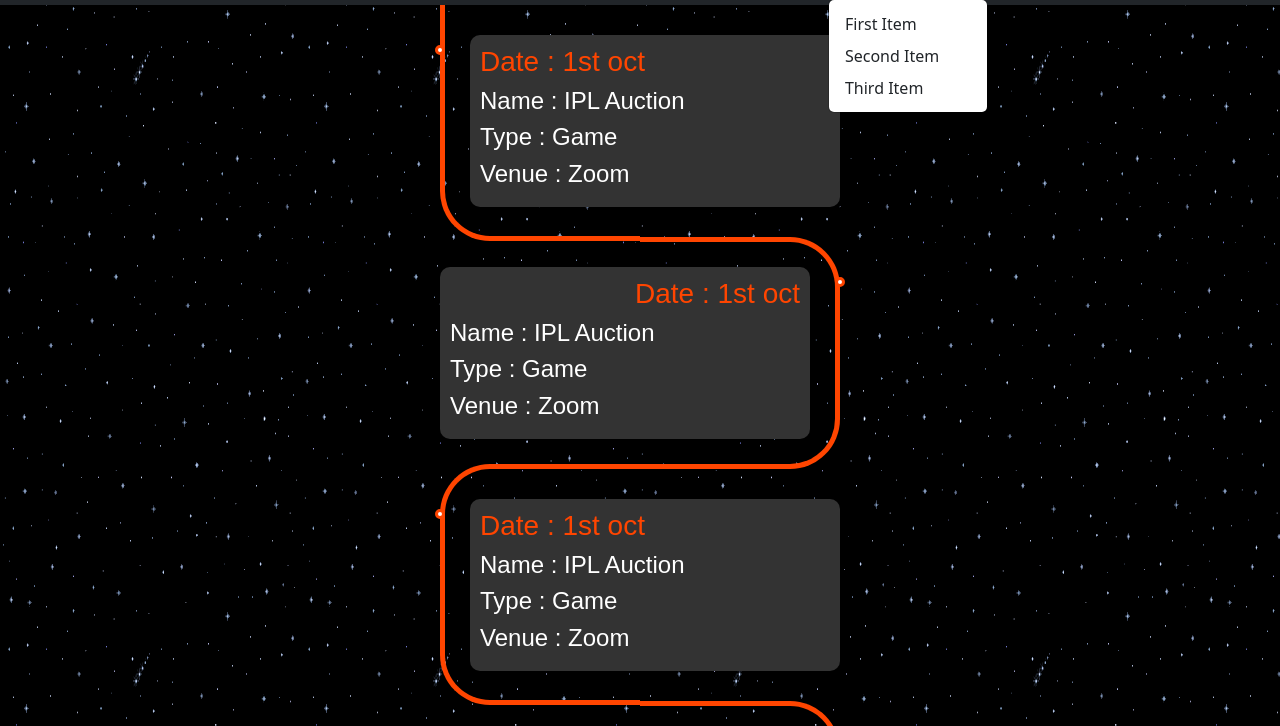
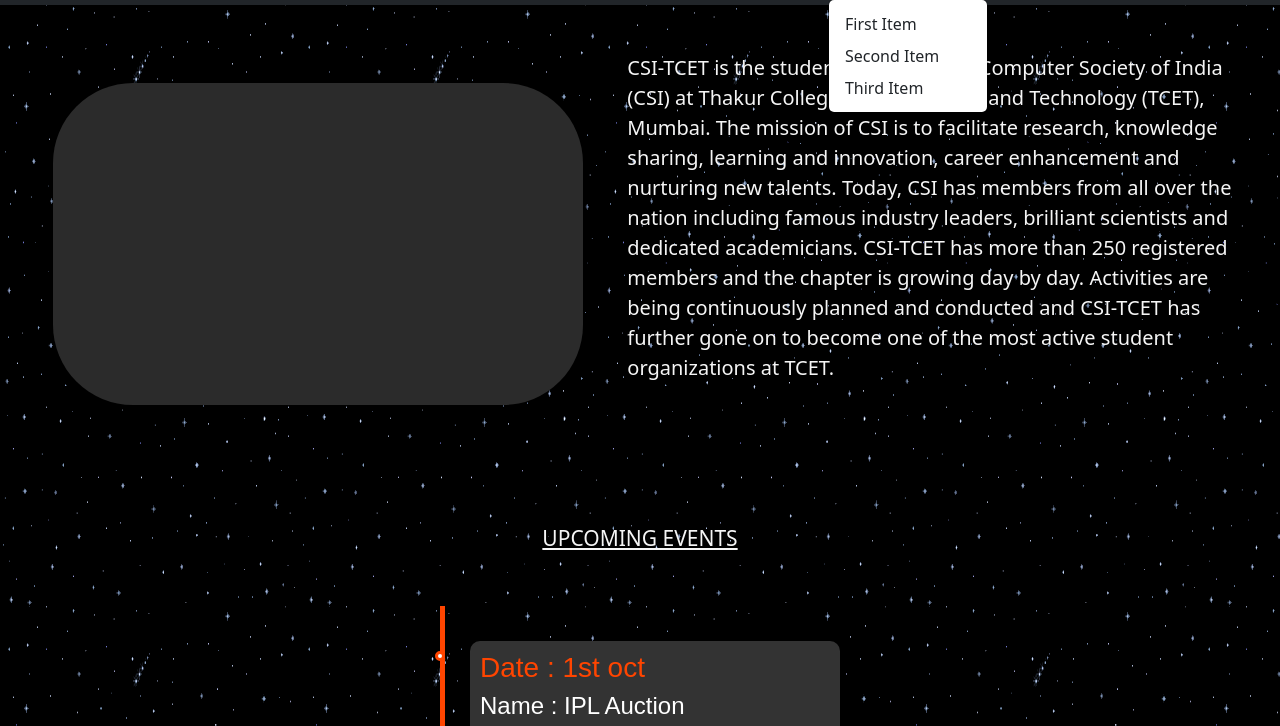
Before and after one commit to kamalika-ghora/CSI-2.0, a plain HTML site: page index.html in a window 1280 px wide. Shown: the part 51-777 px from the top of the page. Drawn offline with nearby package versions, Linux system fonts and the light colour scheme; a script that the page names is missing.

Commit message:
main content added

```diff
--- a/index.html
+++ b/index.html
@@ -17,6 +17,7 @@
 </head>
 
 <body>
+  <!--navbar-->
     <nav class="navbar navbar-dark navbar-expand-md fixed-top bg-dark navbar--apple">
         <div class="container"><button data-bs-toggle="collapse" class="navbar-toggler" data-bs-target="#menu"><span class="visually-hidden">Toggle navigation</span><span class="navbar-toggler-icon"></span></button>
             <div class="collapse navbar-collapse" id="menu">
@@ -35,8 +36,17 @@
             </div>
         </div>
     </nav>
-
-    <!--timeline part-->
+    <!--navbar-->
+    <!--main content-->
+    <div class="maincontent">
+    <div class="flex-container">
+      <div class="flex-box"><img src=""></div>
+      <div class="flex-box1">CSI-TCET is the student branch of the Computer Society of India (CSI) at Thakur College of Engineering and Technology (TCET), Mumbai. The mission of CSI is to facilitate research, knowledge sharing, learning and innovation, career enhancement and nurturing new talents. Today, CSI has members from all over the nation including famous industry leaders, brilliant scientists and dedicated academicians. CSI-TCET has more than 250 registered members and the chapter is growing day by day. Activities are being continuously planned and conducted and CSI-TCET has further gone on to become one of the most active student organizations at TCET.</div>
+    </div>
+  </div>
+<!--main content-->
+<!--timeline part-->
+     <div class="flex-box2">UPCOMING EVENTS</div>
     <div class="maintimelinediv">
     <div class="timeline1">
           <div class="card1">
--- a/maincss.css
+++ b/maincss.css
@@ -121,3 +121,58 @@ body{
   }
 
   /*css for timeline*/
+
+  .flex-container
+{
+    margin-top: 4rem;
+    box-sizing: border-box;
+    width: 100%;
+    height: auto;
+    display: flex;
+    flex-direction: row;
+    flex-wrap: wrap;
+    justify-content: space-evenly;
+    justify-items: left;
+
+}
+
+.flex-box
+{
+    box-sizing: border-box;
+    width: 530px;
+     height: 322px;
+    background: #2B2B2B;
+    color: white;
+    font-size: 25px;
+    text-align: center;
+    border-radius:80px ;
+    margin: 30px;
+}
+
+.flex-box1
+{
+    margin-top: 0rem;
+    width: 630px;
+    /* height: 122px; */
+    background: opaque;
+    color: whitesmoke;
+    font-size: 20px;
+    text-align: left;
+    border-radius:80px ;
+
+}
+
+.flex-box2
+{
+    margin-top: 5rem;
+    background: opaque;
+    color: whitesmoke;
+    font-size: 21px;
+    text-align: center;
+    text-decoration: underline;
+}
+
+.maincontent{
+  margin-top: 2rem;
+  padding: 0.5rem;
+}
```
Also changed, not shown: home.html (+2 -3 lines).
